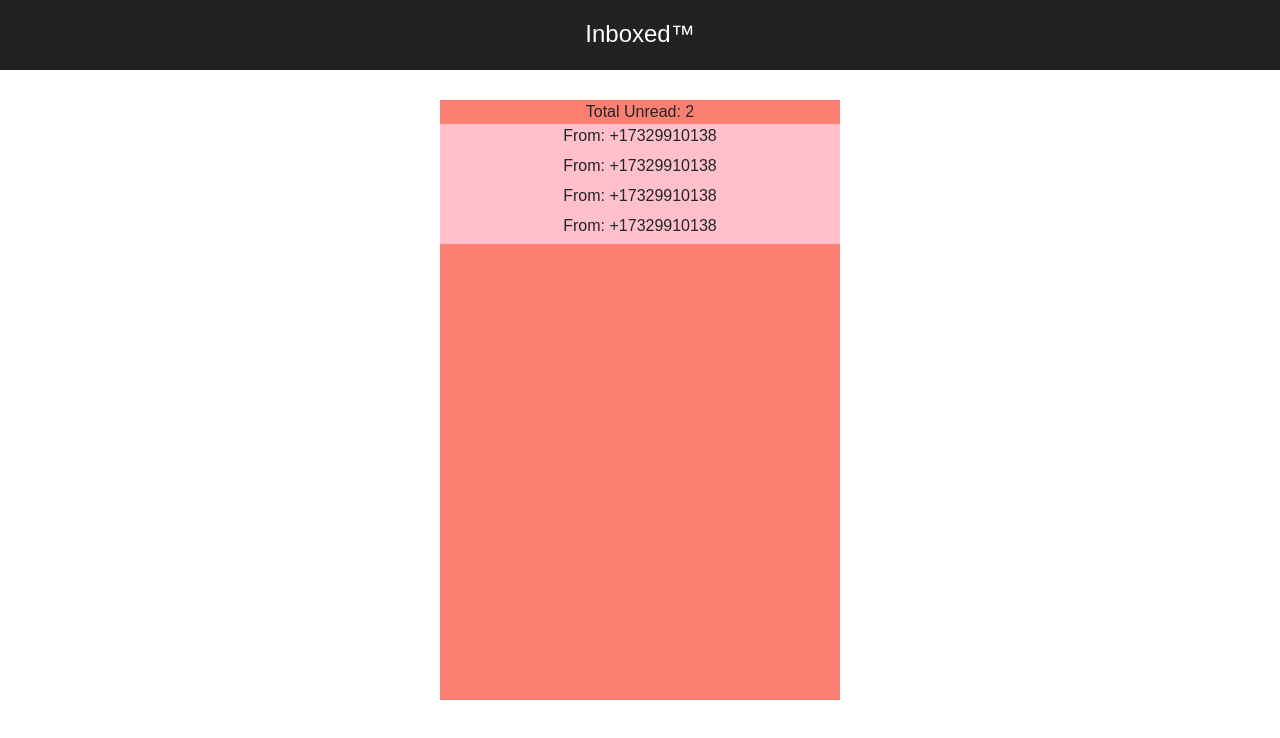
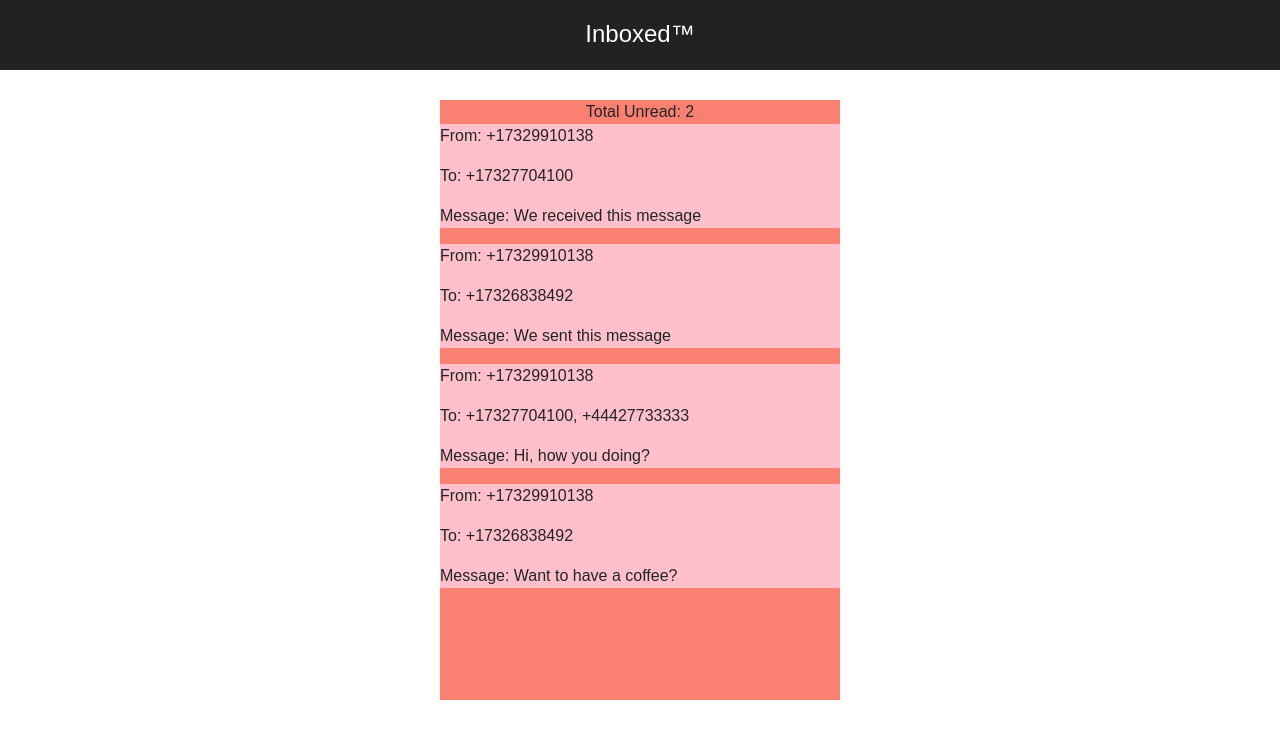
Before and after one commit to dnavas77/Inboxed, a React (Create React App) app: page / in a window 1280 px wide. Shown: the top 738 px of the page. Built offline with nearby package versions, Linux system fonts and the light colour scheme.

Commit message:
good progress

```diff
--- a/src/api/MessagesAPI.js
+++ b/src/api/MessagesAPI.js
@@ -7,6 +7,10 @@ export default class API {
   }
 
   getMessages() {
-    return new Promise((res, rej) => setTimeout(res, 2000, data));
+    return new Promise((res, rej) => setTimeout(res, 1500, data));
+  }
+
+  updateReadStatus(id, wasRead) {
+    console.log('Read status updated for id: ' + id + '. was Read: ' + wasRead);
   }
 }
--- a/src/api/TestData.js
+++ b/src/api/TestData.js
@@ -40,6 +40,10 @@ const data = {
         {
         "number": "+17327704100",
         "status": "received"
+        },
+        {
+        "number": "+44427733333",
+        "status": "received"
         }
       ],
       "direction": "in",
--- a/src/components/Single/Single.css
+++ b/src/components/Single/Single.css
@@ -1,6 +1,5 @@
 .Single {
+  text-align: left;
   position: relative;
-  width: 100%;
-  height: 30px;
   background: pink;
 }
--- a/src/components/Single/Single.js
+++ b/src/components/Single/Single.js
@@ -3,9 +3,15 @@ import './Single.css';
 
 const Single = props => {
     const data = props.data;
+    const _from = data.from;
+    const _to = data.to.map(item => item.number).join(', ');
+    const text = data.text;
+
     return (
       <div className="Single">
-        From: {data.from}
+        <p>From: {_from}</p>
+        <p>To: {_to}</p>
+        <p>Message: {text}</p>
       </div>
     );
 }
```
